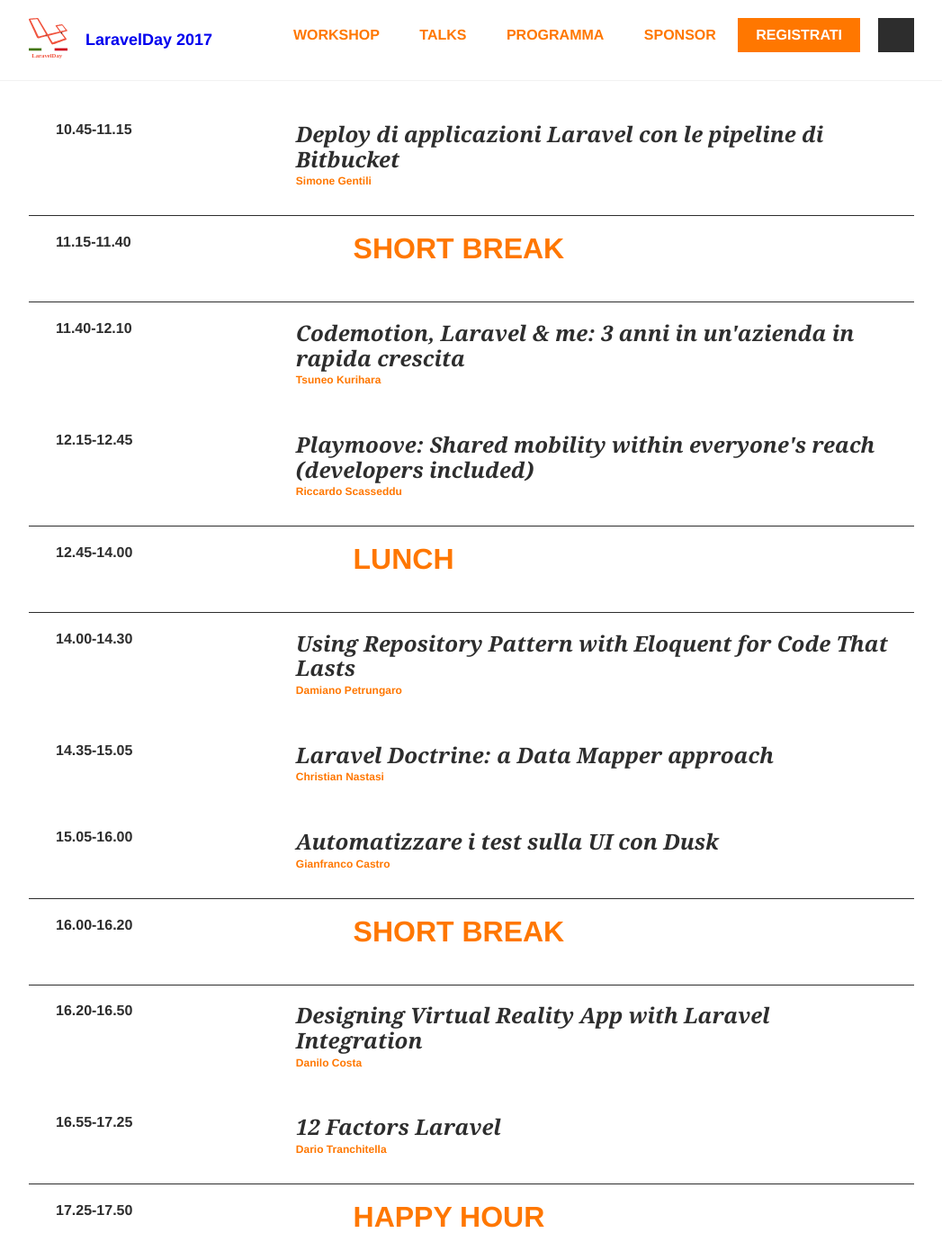
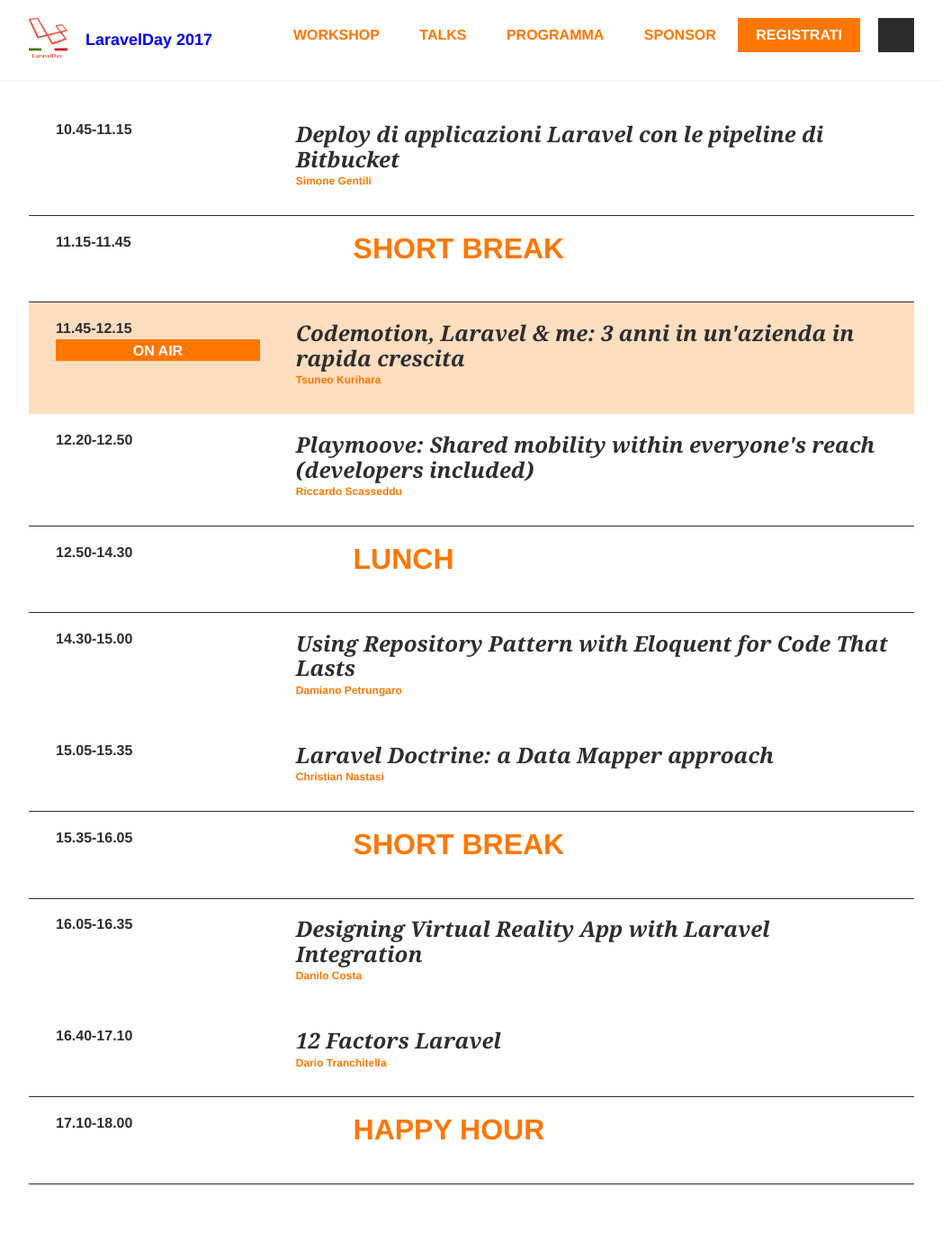
Before and after one commit to GrUSP/2017.laravelday.it, a Jekyll site: the page built from schedule.html, in a window 1280 px wide and 1400 px high, scrolled down 679 px. Shown: the whole window at 90% size, without its empty margins (116-1163 px from the left). Built offline with Jekyll 4.4.1, drawn with Linux system fonts in a browser that asks for light colours; some web fonts are replaced.

Commit message:
Remove Gianfranco Castro

```diff
--- a/_data/talks.yml
+++ b/_data/talks.yml
@@ -4,12 +4,6 @@
   title: "RESTful API: la novità in Laravel 5.5"
   extract: >
     Laravel 5.5 ha aggiunto alcune cose per aiutarci a creare più velocemente la basi di un API restful. Per esempio, adesso i transformer sono stati integrati, quindi non c'è più bisogno di includere Fractal. Questa talk parlerà degli step necessari per creare un'API RESTful semplice partendo da zero, usando la varie novità.
--
-  speaker_id:
-    - gianfranco-castro
-  title: "Automatizzare i test sulla UI con Dusk"
-  extract: >
-    Utilizzare Dusk per l'automazione dei test sulla UI, come progettare un test sulla UI, come interagire con gli elementi della pagina (selettori, form, link, caricamento dei file ), strutturare e configurare il progetto Laravel, integrazione con i sistemi di CI (TravisCI e CicleCI)
 -
   speaker_id:
     - dario-tranchitella
--- a/schedule.html
+++ b/schedule.html
@@ -23,41 +23,37 @@
           {% include schedule/talk.html time='10.45-11.15' title='Deploy di applicazioni Laravel con le pipeline di Bitbucket'  fill='true' %}
         </tr>
 
-        {% include schedule/pause.html time='11.15-11.40' title='Short break' icon="coffee" fill='true' %}
+        {% include schedule/pause.html time='11.15-11.45' title='Short break' icon="coffee" fill='true' %}
 
         <tr>
-          {% include schedule/talk.html time='11.40-12.10' title='Codemotion, Laravel & me: 3 anni in un\'azienda in rapida crescita' fill='true' %}
+          {% include schedule/talk.html time='11.45-12.15' title='Codemotion, Laravel & me: 3 anni in un\'azienda in rapida crescita' fill='true' %}
         </tr>
 
         <tr>
-          {% include schedule/talk.html time='12.15-12.45' title='Playmoove: Shared mobility within everyone\'s reach (developers included)' fill='true' %}
+          {% include schedule/talk.html time='12.20-12.50' title='Playmoove: Shared mobility within everyone\'s reach (developers included)' fill='true' %}
         </tr>
 
-        {% include schedule/pause.html time='12.45-14.00' title='Lunch' icon="food" fill='true' %}
+        {% include schedule/pause.html time='12.50-14.30' title='Lunch' icon="food" fill='true' %}
 
         <tr>
-          {% include schedule/talk.html time='14.00-14.30' title='Using Repository Pattern with Eloquent for Code That Lasts' fill='true' %}
+          {% include schedule/talk.html time='14.30-15.00' title='Using Repository Pattern with Eloquent for Code That Lasts' fill='true' %}
         </tr>
 
         <tr>
-          {% include schedule/talk.html time='14.35-15.05' title='Laravel Doctrine: a Data Mapper approach' fill='true' %}
+          {% include schedule/talk.html time='15.05-15.35' title='Laravel Doctrine: a Data Mapper approach' fill='true' %}
+        </tr>
+
+        {% include schedule/pause.html time='15.35-16.05' title='Short break' icon="coffee" fill='true' %}
+
+        <tr>
+          {% include schedule/talk.html time='16.05-16.35' title='Designing Virtual Reality App with Laravel Integration' fill='true'  %}
         </tr>
 
         <tr>
-          {% include schedule/talk.html time='15.05-16.00' title='Automatizzare i test sulla UI con Dusk' fill='true'  %}
+          {% include schedule/talk.html  time='16.40-17.10' title='12 Factors Laravel' fill='true'  %}
         </tr>
 
-        {% include schedule/pause.html time='16.00-16.20' title='Short break' icon="coffee" fill='true' %}
-
-        <tr>
-          {% include schedule/talk.html time='16.20-16.50' title='Designing Virtual Reality App with Laravel Integration' fill='true'  %}
-        </tr>
-
-        <tr>
-          {% include schedule/talk.html  time='16.55-17.25' title='12 Factors Laravel' fill='true'  %}
-        </tr>
-
-        {% include schedule/pause.html time='17.25-17.50' title='Happy hour' icon="bar" fill='true' %}
+        {% include schedule/pause.html time='17.10-18.00' title='Happy hour' icon="bar" fill='true' %}
 
       </tbody>
     </table>
@@ -80,41 +76,37 @@
           {% include schedule/talk.html time='10.45-11.15' title='Deploy di applicazioni Laravel con le pipeline di Bitbucket'  fill='true' %}
         </tr>
 
-        {% include schedule/pause.html time='11.15-11.40' title='Short break' icon="coffee" fill='true' %}
+        {% include schedule/pause.html time='11.15-11.45' title='Short break' icon="coffee" fill='true' %}
 
         <tr>
-          {% include schedule/talk.html time='11.40-12.10' title='Codemotion, Laravel & me: 3 anni in un\'azienda in rapida crescita' fill='true' %}
+          {% include schedule/talk.html time='11.45-12.15' title='Codemotion, Laravel & me: 3 anni in un\'azienda in rapida crescita' fill='true' %}
         </tr>
 
         <tr>
-          {% include schedule/talk.html time='12.15-12.45' title='Playmoove: Shared mobility within everyone\'s reach (developers included)' fill='true' %}
+          {% include schedule/talk.html time='12.20-12.50' title='Playmoove: Shared mobility within everyone\'s reach (developers included)' fill='true' %}
         </tr>
 
-        {% include schedule/pause.html time='12.45-14.00' title='Lunch' icon="food" fill='true' %}
+        {% include schedule/pause.html time='12.50-14.30' title='Lunch' icon="food" fill='true' %}
 
         <tr>
-          {% include schedule/talk.html time='14.00-14.30' title='Using Repository Pattern with Eloquent for Code That Lasts' fill='true' %}
+          {% include schedule/talk.html time='14.30-15.00' title='Using Repository Pattern with Eloquent for Code That Lasts' fill='true' %}
         </tr>
 
         <tr>
-          {% include schedule/talk.html time='14.35-15.05' title='Laravel Doctrine: a Data Mapper approach' fill='true' %}
+          {% include schedule/talk.html time='15.05-15.35' title='Laravel Doctrine: a Data Mapper approach' fill='true' %}
+        </tr>
+
+        {% include schedule/pause.html time='15.35-16.05' title='Short break' icon="coffee" fill='true' %}
+
+        <tr>
+          {% include schedule/talk.html time='16.05-16.35' title='Designing Virtual Reality App with Laravel Integration' fill='true'  %}
         </tr>
 
         <tr>
-          {% include schedule/talk.html time='15.05-16.00' title='Automatizzare i test sulla UI con Dusk' fill='true'  %}
+          {% include schedule/talk.html  time='16.40-17.10' title='12 Factors Laravel' fill='true'  %}
         </tr>
 
-        {% include schedule/pause.html time='16.00-16.20' title='Short break' icon="coffee" fill='true' %}
-
-        <tr>
-          {% include schedule/talk.html time='16.20-16.50' title='Designing Virtual Reality App with Laravel Integration' fill='true'  %}
-        </tr>
-
-        <tr>
-          {% include schedule/talk.html  time='16.55-17.25' title='12 Factors Laravel' fill='true'  %}
-        </tr>
-
-        {% include schedule/pause.html time='17.25-17.50' title='Happy hour' icon="bar" fill='true' %}
+        {% include schedule/pause.html time='17.10-18.00' title='Happy hour' icon="bar" fill='true' %}
 
       </tbody>
     </table>
```
Also changed, not shown: _data/speakers.yml (+0 -7 lines).
